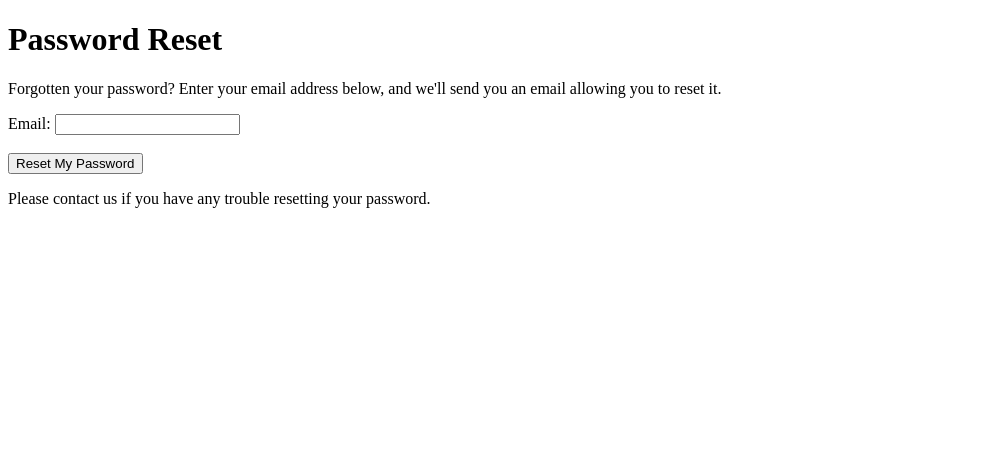
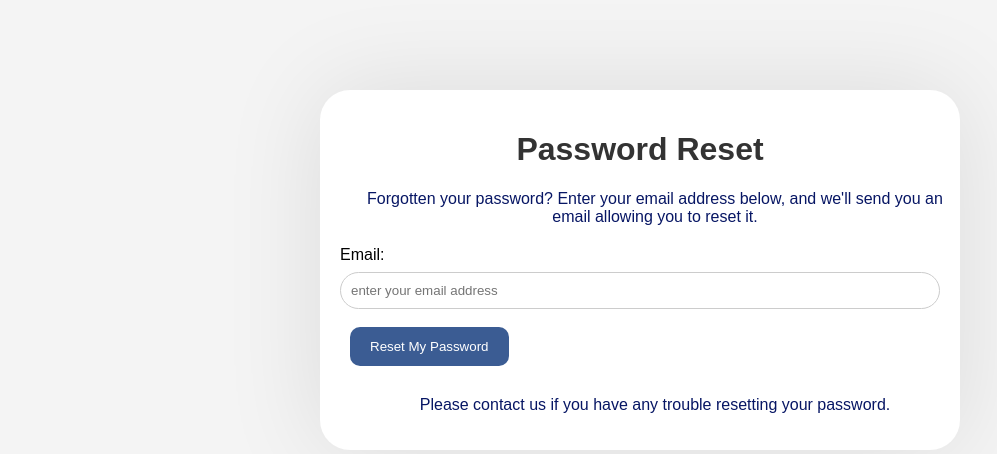
Before and after one commit to AkshataKamerkar/SafetyNxt_Beta, a Django app: page /accounts/password/reset/ in a window 1280 px wide. Shown: the top 454 px of the page, without its empty margins (0-997 px from the left). Run offline with Django 4.2, Linux system fonts and the light colour scheme.

Commit message:
Added Forget_Password UI

```diff
--- a/templates/account/password_reset.html
+++ b/templates/account/password_reset.html
@@ -3,7 +3,77 @@
     Password Reset
 {% endblock head_title %}
 {% block content %}
-    <h1>Password Reset</h1>
+    <style>
+        body {
+            font-family: 'Arial', sans-serif;
+            background-color: #f4f4f4;
+            margin: 0;
+            padding: 0;
+        }
+
+        .container {
+            position: relative;
+            top: 40px;
+            max-width: 600px;
+            margin: 0 auto;
+            padding: 20px;
+            background-color: #ffffff;
+            box-shadow: 0 0 100px rgba(0, 0, 0, 0.1);
+            border-radius: 30px;
+            margin-top: 50px;
+        }
+
+        h1 {
+            color: #333333;
+        }
+
+        form {
+            margin-top: 20px;
+        }
+
+        label {
+            display: block;
+            margin-bottom: 8px;
+        }
+
+        input {
+            width: 100%;
+            padding: 10px;
+            margin-bottom: 15px;
+            box-sizing: border-box;
+            border: 1px solid #ccc;
+            border-radius: 20px;
+        }
+
+        button {
+            position: relative;
+            left: 10px;
+            top: -15px;
+            background-color: rgba(10, 52, 120, 0.8);
+            color: #fff;
+            padding: 12px 20px;
+            border: none;
+            border-radius: 10px;
+            cursor: pointer;
+            transition: background-color 0.1s ease-in-out, transform 0.3s ease-in-out;
+        }
+
+        button:hover {
+            transform: scale(1.1);
+            background-color: #071664;
+        }
+
+        p {
+            text-align: center;
+            position: relative;
+            left: 15px;
+            color: #071664;
+            margin-top: 15px;
+        }
+    </style>
+
+    <div class="container">
+        <h1 align="center"> <b> Password Reset</b></h1>
         {% if user.is_authenticated %}
             <p>You are already logged in.</p>
         {% endif %}
@@ -14,8 +84,9 @@
         <form method="post" action="{{ reset_url }}">
             {% csrf_token %}
             <label for="id_email">Email:</label>
-        <input type="email" id="id_email" name="email" required><br><br>
-        <button type="submit">Reset My Password</button>
+            <input type="email" id="id_email" name="email" placeholder="enter your email address"required><br><br>
+            <button type="submit" >Reset My Password</button>
         </form>
         <p>Please contact us if you have any trouble resetting your password.</p>
+    </div>
 {% endblock content %}
--- a/templates/base.html
+++ b/templates/base.html
@@ -8,6 +8,7 @@
     <link rel="stylesheet"
     href="https://cdn.jsdelivr.net/npm/boxicons@latest/css/boxicons.min.css">
 <!--    <link href="https://cdn.jsdelivr.net/npm/bootstrap@5.3.2/dist/css/bootstrap.min.css" rel="stylesheet" integrity="sha384-T3c6CoIi6uLrA9TneNEoa7RxnatzjcDSCmG1MXxSR1GAsXEV/Dwwykc2MPK8M2HN" crossorigin="anonymous">-->
+
     {% block links %}
         <link rel="stylesheet" href="/static/css/style.css">
     {% endblock %}
--- a/templates/landingPage.html
+++ b/templates/landingPage.html
@@ -1,6 +1,8 @@
 {% extends 'base.html' %}
 
 {% block title %} Landing Page {% endblock %}
+
+
 
 {% block content %}
 
```
Also changed, not shown: db.sqlite3. Lines whose indentation alone changed are shown as unchanged.
